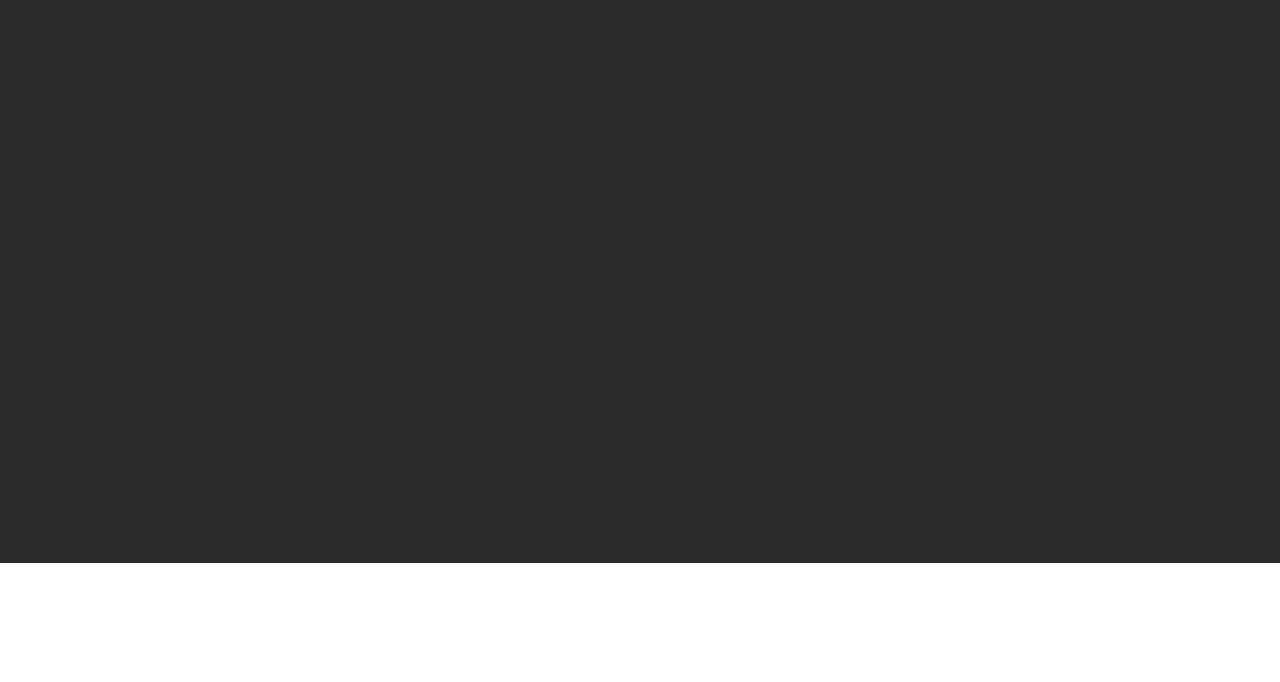
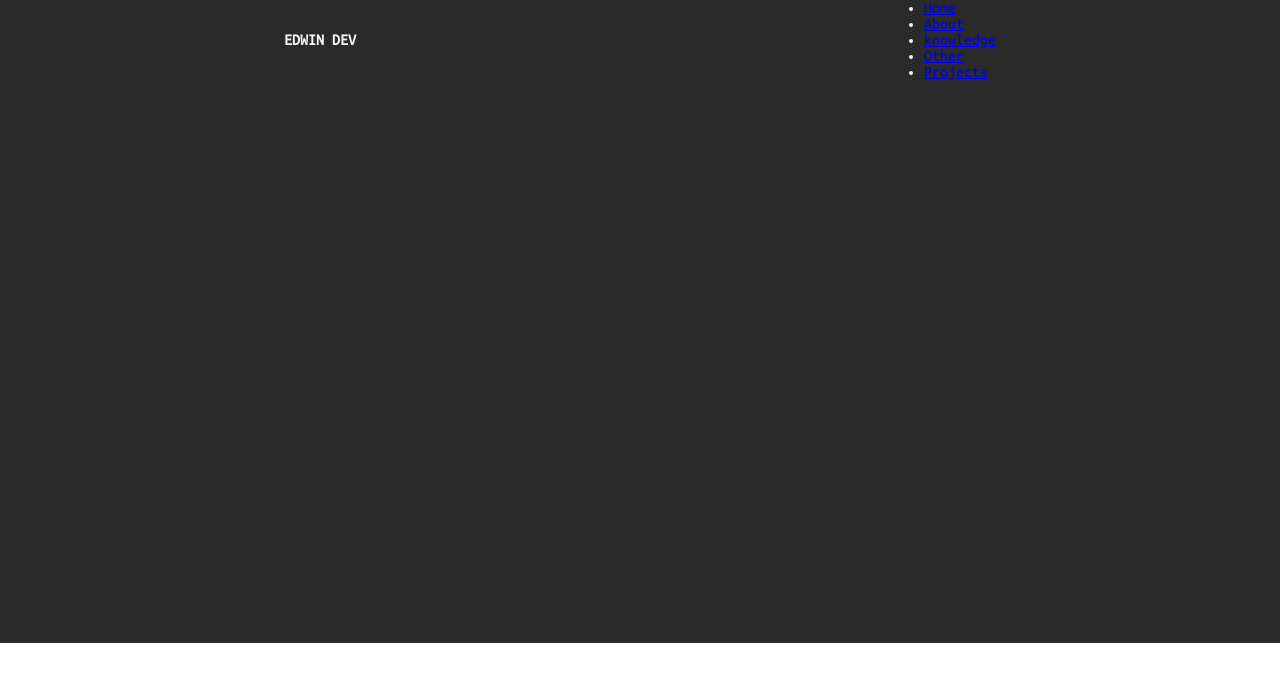
Before and after one commit to Edwin-96/edwin.react.app, a React (Create React App) app: page / in a window 1280 px wide. Shown: the top 682 px of the page. Built offline with nearby package versions, Linux system fonts and the light colour scheme.

Commit message:
3 files modified, 2 added

```diff
--- a/App.tsx
+++ b/App.tsx
@@ -2,6 +2,8 @@ import * as React from 'react';
 import { useState, useEffect, useRef } from 'react';
 import './style.css';
 import anime from 'animejs';
+
+import Menu from './menu';
 
 const amount = 25;
 const percent = 75;
@@ -33,6 +35,10 @@ const setBlocksSize = (size: number) => {
   document.documentElement.style.setProperty('--block-size', `${size}px`);
 };
 
+const setColor = (color: string) => {
+  document.documentElement.style.setProperty('--general-color', color);
+};
+
 const generateBlocks = (amount: number, click: (index: number) => void) => {
   let blocks: any[] = [];
   for (let i = 0; i < amount; i++)
@@ -54,6 +60,7 @@ export default function App() {
 
   const stagger = (index: number) => {
     let color = colors[Math.trunc(Math.random() * (colors.length - 1))];
+    // setColor(color);
     anime({
       targets: '.block',
       autostart: false,
@@ -66,9 +73,10 @@ export default function App() {
     });
   };
 
-  return (
+  return [
+    <Menu />,
     <div className="container">
       {generateBlocks(blocks.totalAmount, stagger)}
-    </div>
-  );
+    </div>,
+  ];
 }
--- /dev/null
+++ b/css/menu.css
@@ -0,0 +1,9 @@
+nav {
+  display: flex;
+  justify-content: space-around;
+  align-items: center;
+  min-height: 8vh;
+  background-color: var(--general-color);
+  /* transition: color 3ms; */
+  color: whitesmoke;
+}
--- a/index.html
+++ b/index.html
@@ -1 +1,14 @@
-<div id="root"></div>
+<!DOCTYPE html>
+<html>
+  <head>
+    <link rel="preconnect" href="https://fonts.googleapis.com" />
+    <link rel="preconnect" href="https://fonts.gstatic.com" crossorigin />
+    <link
+      href="https://fonts.googleapis.com/css2?family=Ubuntu+Mono&display=swap"
+      rel="stylesheet"
+    />
+  </head>
+  <body>
+    <div id="root"></div>
+  </body>
+</html>
--- /dev/null
+++ b/menu.tsx
@@ -0,0 +1,29 @@
+import * as React from 'react';
+import './css/menu.css';
+
+export default function Menu() {
+  return (
+    <nav>
+      <div className="logo">
+        <h4>EDWIN DEV</h4>
+      </div>
+      <ul>
+        <li>
+          <a href="#">Home</a>
+        </li>
+        <li>
+          <a href="#">About</a>
+        </li>
+        <li>
+          <a href="#">knowledge</a>
+        </li>
+        <li>
+          <a href="#">Other</a>
+        </li>
+        <li>
+          <a href="#">Projects</a>
+        </li>
+      </ul>
+    </nav>
+  );
+}
--- a/style.css
+++ b/style.css
@@ -1,11 +1,22 @@
+:root {
+  --general-color: #2a2a2a;
+}
+
 h1,
 p {
   font-family: Lato;
 }
 
+* {
+  margin: 0px;
+  padding: 0px;
+  box-sizing: border-box;
+}
+
 body {
   padding: 0px;
   margin: 0px;
+  font-family: 'Ubuntu Mono', monospace;
 }
 
 .container {
@@ -14,7 +25,7 @@ body {
 }
 
 .block {
-  background-color: #2a2a2a;
+  background-color: var(--general-color);
   width: var(--block-size);
   height: var(--block-size);
   margin: 0px;
```
